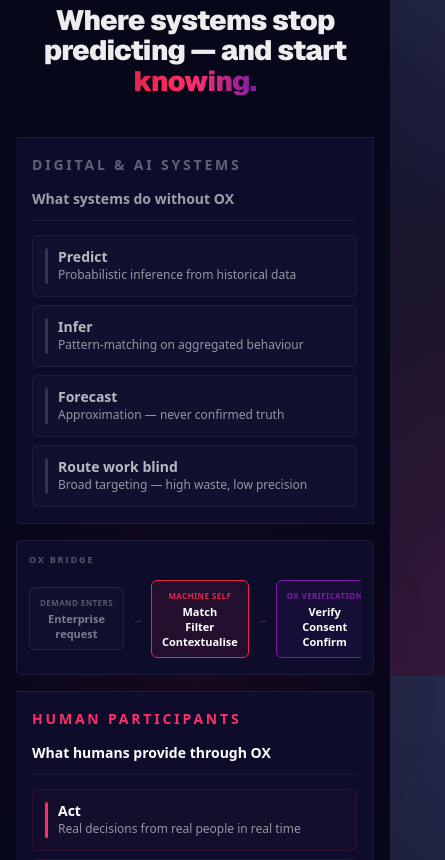
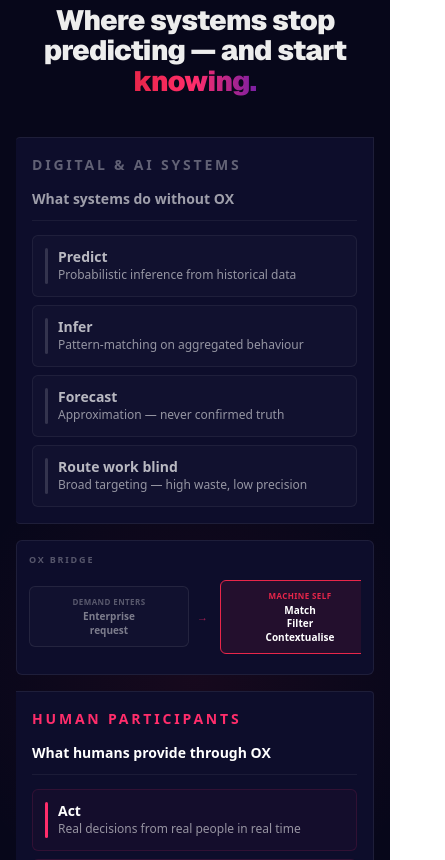
Before and after one commit to Sneha-OX-Dev/companysite-new, a Next.js app: page /diagram in a window 390 px wide. Shown: the part 11140-12000 px from the top of the page, 445 px wide, since content can reach past the window. Built offline with nearby package versions, Linux system fonts and the light colour scheme.

Commit message:
fix responsive

```diff
--- a/src/app/(main)/how-it-works/page.tsx
+++ b/src/app/(main)/how-it-works/page.tsx
@@ -1,12 +1,12 @@
-import type { Metadata } from "next";
 import CoreStatementsSection from "@/components/homesections/CoreStatements";
 import HowOxWorksSection from "@/components/homesections/HowOxWorks";
 import WhatIsOxSection from "@/components/homesections/WhatIsOx";
+import DigitalHumanBridgeSection from "@/components/sections/DigitalHumanBridgeSection";
+import { MatchingLoopSection } from "@/components/sections/MatchingLoopSection";
 import { OldVsOxSection } from "@/components/sections/OldVsNewModelSection";
 import { ProtocolStackSection } from "@/components/sections/ProtocolStackSection";
-import { MatchingLoopSection } from "@/components/sections/MatchingLoopSection";
-import DigitalHumanBridgeSection from "@/components/sections/DigitalHumanBridgeSection";
 import { Reveal } from "@/components/ui/Reveal";
+import type { Metadata } from "next";
 
 export const metadata: Metadata = {
   title: "How OX Works — OX",
--- a/src/components/sections/DigitalHumanBridgeSection.tsx
+++ b/src/components/sections/DigitalHumanBridgeSection.tsx
@@ -231,14 +231,14 @@ function Bridge() {
           border: "1px solid rgba(255,255,255,0.07)",
         }}
       >
-        <p className="text-[9px] font-bold uppercase tracking-[0.2em] text-white/30 mb-1">
+        <p className="mb-1 text-[9px] font-bold uppercase tracking-[0.2em] text-white/30">
           OX Bridge
         </p>
-        <div className="flex items-center gap-2 overflow-x-auto pb-1">
+        <div className="flex max-w-full min-w-0 items-stretch gap-3 overflow-x-auto pb-2 overscroll-x-contain [-webkit-overflow-scrolling:touch]">
           {bridgeNodes.map((n, i) => (
-            <div key={n.cap} className="flex items-center gap-2 flex-shrink-0">
+            <div key={n.cap} className="flex shrink-0 items-center gap-2">
               <div
-                className="rounded-sm px-2.5 py-2 text-center"
+                className="min-w-[160px] rounded-sm px-2.5 py-2 text-center"
                 style={{
                   border:
                     n.type === "ms"
@@ -255,7 +255,7 @@ function Bridge() {
                 }}
               >
                 <p
-                  className="text-[8px] font-bold uppercase tracking-wider mb-0.5"
+                  className="mb-0.5 text-[8px] font-bold uppercase tracking-wider"
                   style={{
                     color:
                       n.type === "ms"
@@ -270,7 +270,7 @@ function Bridge() {
                 {n.lines.map((l) => (
                   <p
                     key={l}
-                    className="text-[11px] font-bold leading-snug"
+                    className="text-[10px] font-semibold leading-snug"
                     style={{
                       color:
                         n.type === "dim" ? "rgba(255,255,255,0.45)" : "#fff",
@@ -282,7 +282,7 @@ function Bridge() {
               </div>
               {i < bridgeNodes.length - 1 && (
                 <p
-                  className="text-[11px] flex-shrink-0"
+                  className="shrink-0 text-[11px]"
                   style={{ color: "rgba(255,45,107,0.6)" }}
                 >
                   →
@@ -310,7 +310,7 @@ export default function DigitalHumanBridgeSection() {
 
   return (
     <section
-      className="relative w-full px-4 py-16 sm:px-6 sm:py-24"
+      className="relative w-full overflow-x-hidden px-4 py-16 sm:px-6 sm:py-24"
       style={{ background: "#07071A" }}
     >
       {/* centre glow */}
@@ -326,7 +326,7 @@ export default function DigitalHumanBridgeSection() {
             "radial-gradient(circle,rgba(232,38,74,0.07) 0%,transparent 70%)",
         }}
       />
-      <div className="relative z-10 mx-auto flex w-full max-w-6xl flex-col items-center gap-10">
+      <div className="relative z-10 mx-auto flex w-full max-w-6xl min-w-0 flex-col items-center gap-10">
       {/* Header */}
       <SectionHeader
         pillText="Digital vs Human Bridge"
@@ -348,7 +348,7 @@ export default function DigitalHumanBridgeSection() {
         style={fadeIn(0)}
       />
       {/* Main columns */}
-      <div className="relative z-10 w-full max-w-[1060px]" style={fadeIn(80)}>
+      <div className="relative z-10 w-full max-w-[1060px] min-w-0" style={fadeIn(80)}>
         {/* Desktop 3-col */}
         <div
           className="hidden sm:grid"
```
